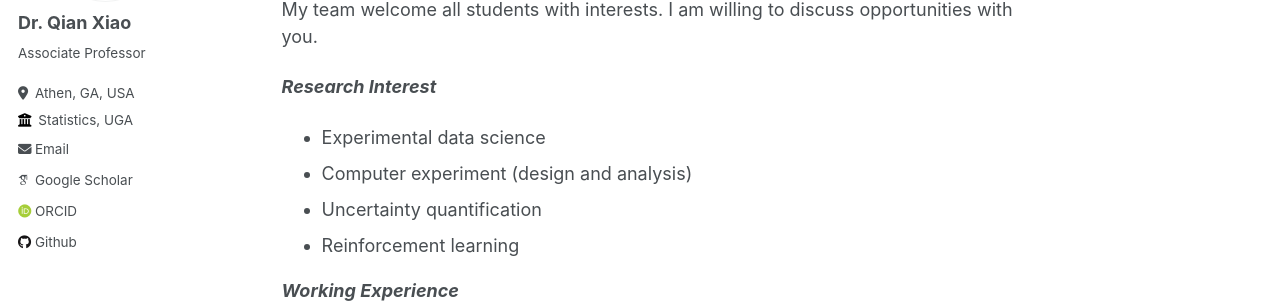
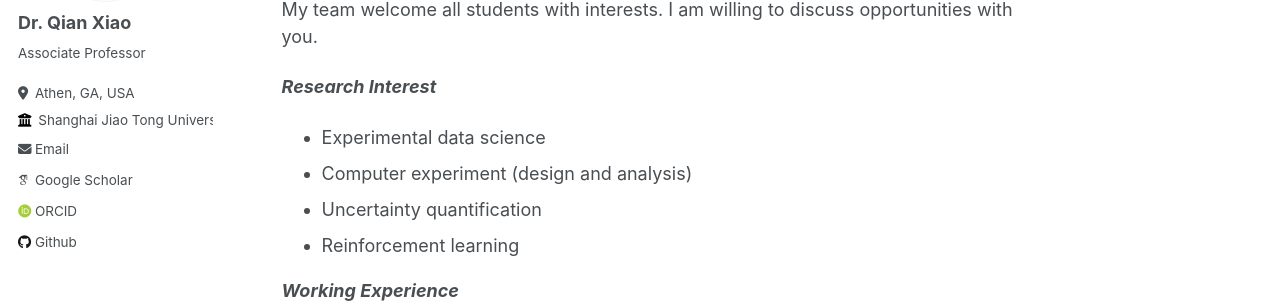
Before and after one commit to QXlab/QXlab.github.io, a Jekyll site: the page built from _pages/about.md, in a window 1280 px wide. Shown: the part 361-665 px from the top of the page. Built offline with Jekyll 4.4.1, drawn with Linux system fonts in a browser that asks for light colours; some web fonts are replaced.

Commit message:
Update _config.yml

```diff
--- a/_config.yml
+++ b/_config.yml
@@ -11,7 +11,7 @@ locale                   : "en-US"
 title                    : "About Qian Xiao"
 title_separator          : "-"
 name                     : &name "Dr. Qian Xiao"
-description              : &description "Associate professor at University of Georgia"
+description              : &description "Associate professor at SJTU"
 url                      : https://qxlab.github.io # the base hostname & protocol for your site e.g. "https://mmistakes.github.io"
 baseurl                  : "" # the subpath of your site, e.g. "/blog"
 repository               : "qxlab.github.io/"
@@ -26,9 +26,9 @@ author:
   pronouns         : # example: "he/his"
   bio              : "Associate Professor"
   location         : "Athen, GA, USA"
-  employer         : "Statistics, UGA"
+  employer         : "Shanghai Jiao Tong University"
   uri              : # URL
-  email            : "qian.xiao@uga.edu"
+  email            : "sjtu0041527@sjtu.edu.cn"
 
   # Academic websites
   arxiv            : # URL - Update with the correct link to your profile
```
